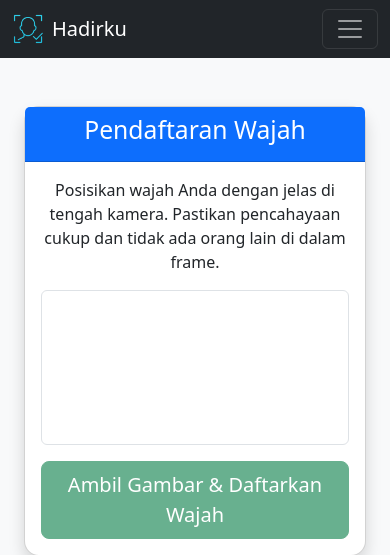
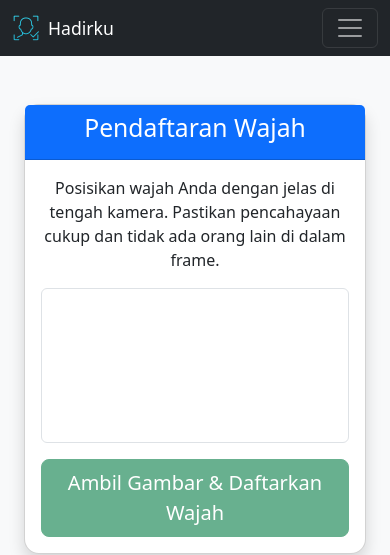
Before and after one commit to fahry-ali/hadirku-deploy, a Flask app: page /register_face in a window 390 px wide. Shown: the top 555 px of the page. Run offline with Flask 3, Linux system fonts and the light colour scheme; a user stored in the database is signed in; some libraries are stand-ins or nearby versions.

Commit message:
Update style.css

```diff
--- a/static/css/style.css
+++ b/static/css/style.css
@@ -46,3 +46,23 @@ body {
     display: block;
     /* Menghilangkan spasi ekstra di bawah video */
 }
+
+/* Logo styling */
+.navbar-brand img {
+    transition: transform 0.3s ease;
+    border-radius: 4px;
+}
+
+.navbar-brand:hover img {
+    transform: scale(1.05);
+}
+
+/* Ensure logo doesn't break on small screens */
+@media (max-width: 576px) {
+    .navbar-brand img {
+        height: 28px;
+    }
+    .navbar-brand span {
+        font-size: 1.1rem;
+    }
+}
```
